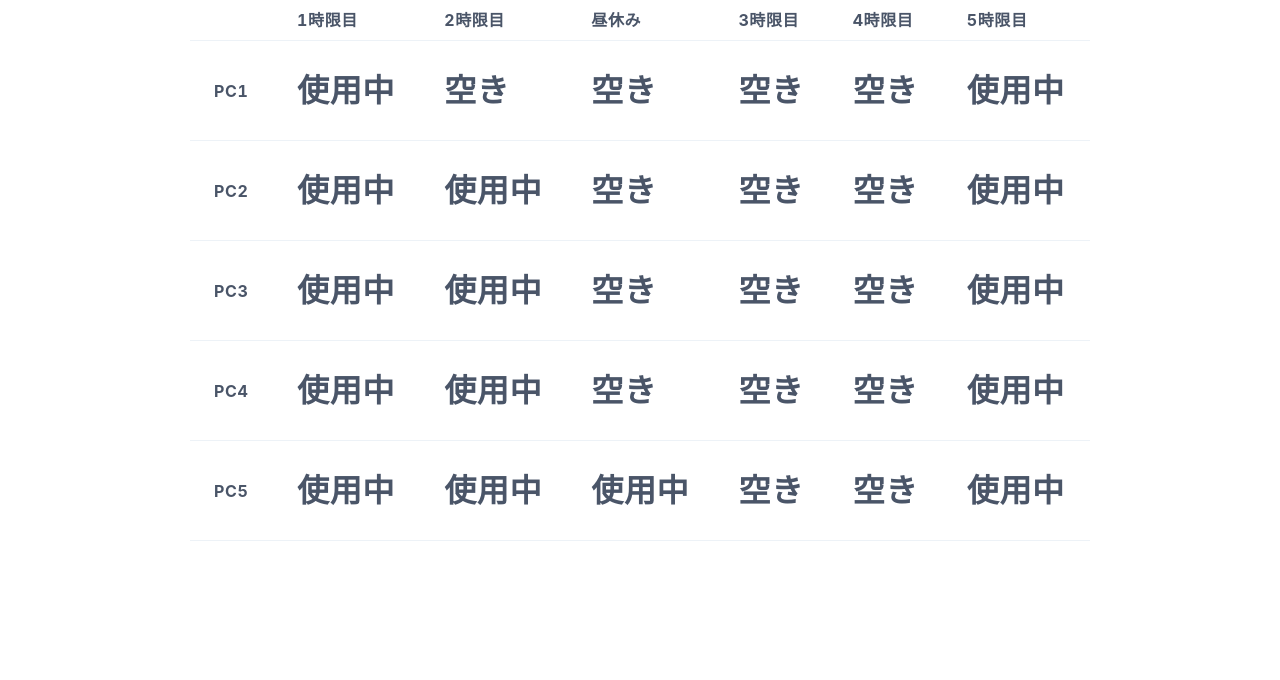
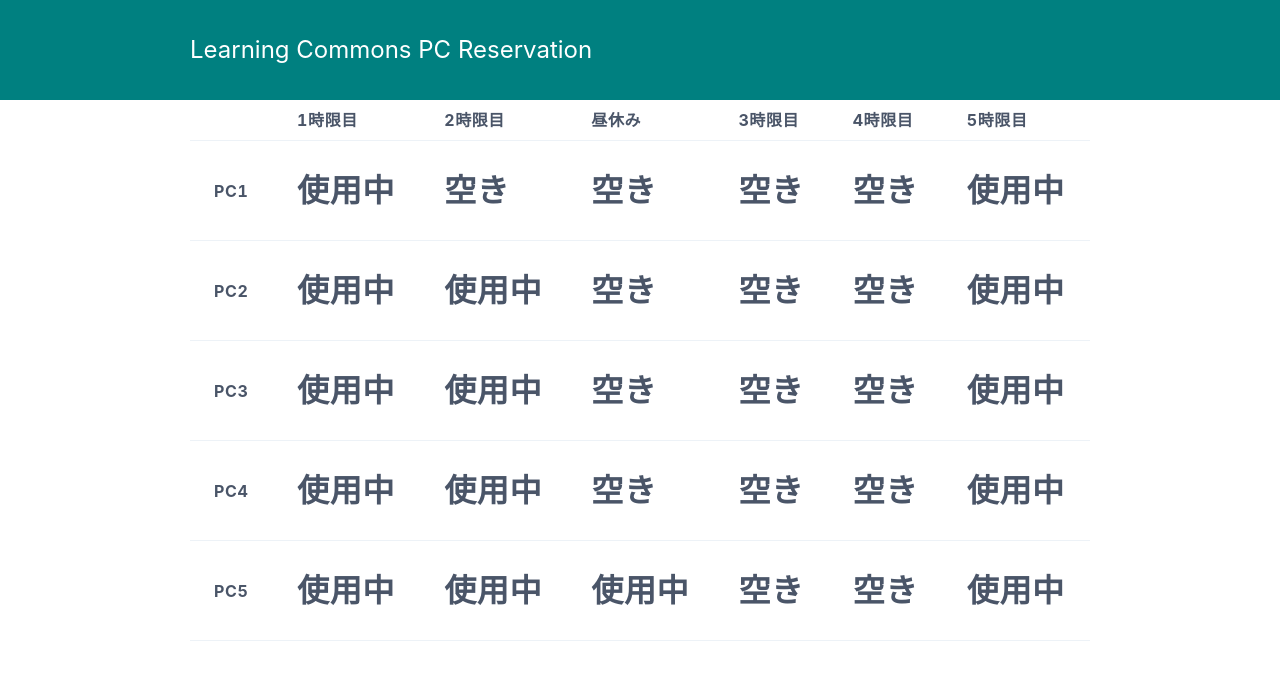
Before and after one commit to Yuta123456/reservation-pc-seat, a Next.js app: page / in a window 1280 px wide. Shown: the top 680 px of the page. Built offline with nearby package versions, Linux system fonts and the light colour scheme.

Commit message:
header追加

```diff
--- a/src/app/layout.tsx
+++ b/src/app/layout.tsx
@@ -1,3 +1,4 @@
+import { Header } from "@/components/Header";
 import { Box, Button, Link, Text } from "./common/components";
 import Provider from "./Provider";
 
@@ -14,6 +15,7 @@ export default function RootLayout({
       */}
       <head />
       <body>
+        <Header />
         <Provider>{children}</Provider>
       </body>
     </html>
--- a/src/components/Header.tsx
+++ b/src/components/Header.tsx
@@ -1,9 +1,24 @@
-import { Box } from "../app/common/components";
+import { Box, Text } from "../app/common/components";
 
-const Header = () => {
+export const Header = () => {
   return (
-    <Box>
-      <></>
+    <Box
+      bg="teal"
+      w="100vw"
+      color="white"
+      h="100px"
+      alignItems="center"
+      display={"flex"}
+    >
+      <Box
+        maxW={"900px"}
+        w="100%"
+        margin={"auto"}
+        display={"flex"}
+        alignItems="center"
+      >
+        <Text fontSize={"1.5rem"}>Learning Commons PC Reservation</Text>
+      </Box>
     </Box>
   );
 };
```
